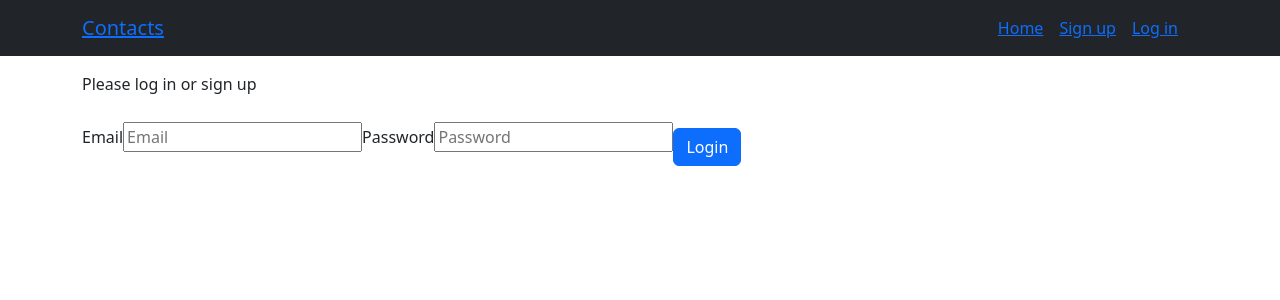
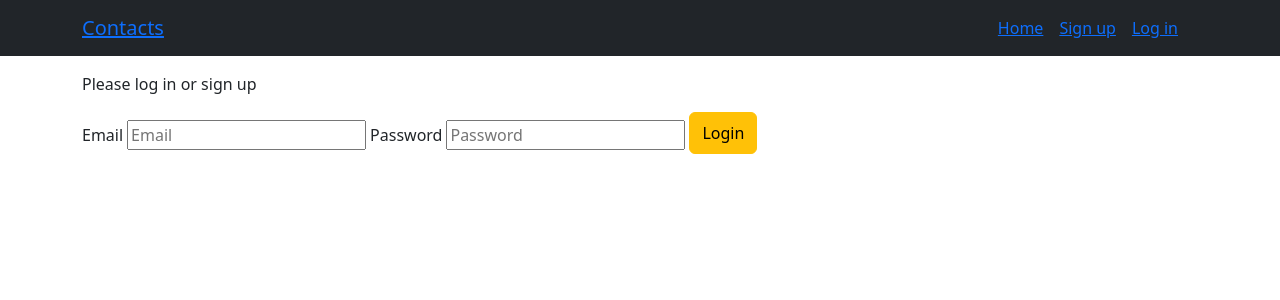
Before and after one commit to Olyazarichna/goit-react-hw-08-phonebook, a React (Create React App) app: page /goit-react-hw-08-phonebook/login in a window 1280 px wide. Shown: the top 300 px of the page. Built offline with nearby package versions, Linux system fonts and the light colour scheme.

Commit message:
Update LoginView.js

```diff
--- a/src/components/LoginView/LoginView.js
+++ b/src/components/LoginView/LoginView.js
@@ -34,10 +34,10 @@ export const LoginView = () => {
   return (
     <>
       <p className="my-3">Please log in or sign up</p>
-      <form onSubmit={handleSubmit}>
-        <label>
+      <form onSubmit={handleSubmit} className='d-flex'>
+        <label className="mt-1">
           Email
-          <input
+          <input className='m-1'
             type="email"
             id="email"
             value={email}
@@ -50,6 +50,7 @@ export const LoginView = () => {
         <label className="mt-1">
           Password
           <input
+          className='m-1'
             type="password"
             id="password"
             value={password}
@@ -61,14 +62,14 @@ export const LoginView = () => {
           />
         </label>
 
-        <Button
-          className="mt-3"
+        <button
+          className="btn btn-warning"
           variant="primary"
           type="submit"
           disabled={isLoading}
         >
           Login
-        </Button>
+        </button>
       </form>
     </>
   );
```
